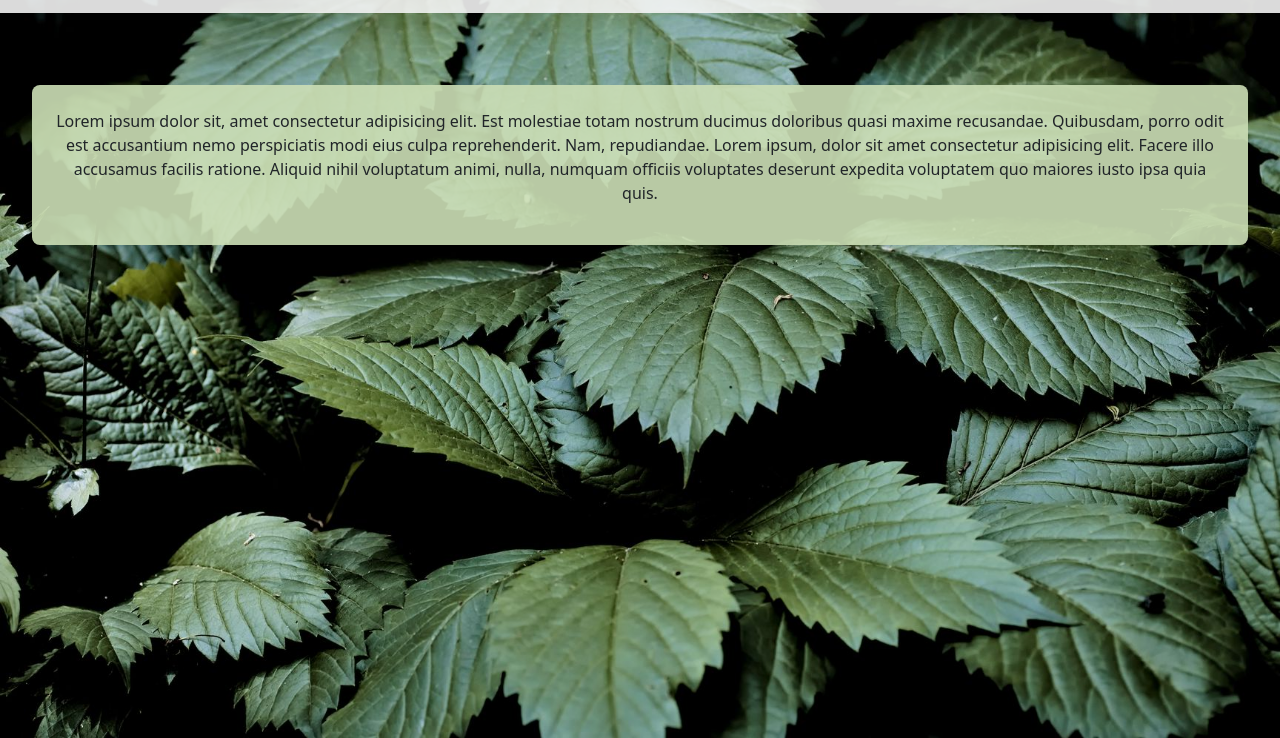
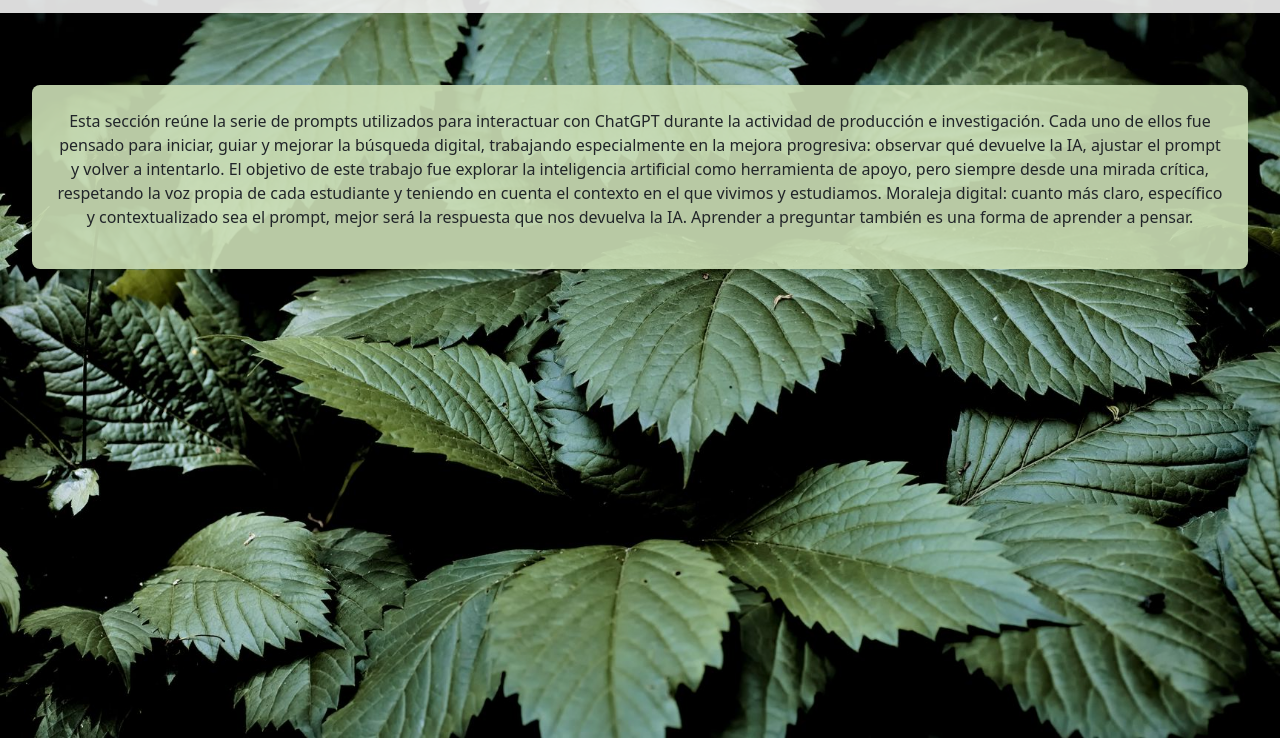
Before and after one commit to magaaperezz/prompts, a plain HTML site: page index.html in a window 1280 px wide. Shown: the part 62-800 px from the top of the page. Drawn offline with nearby package versions, Linux system fonts and the light colour scheme; a web font is replaced by a local one.

Commit message:
Update index.html

```diff
--- a/index.html
+++ b/index.html
@@ -21,12 +21,13 @@
     </nav>
     <br><br><br>
     <div class="oneB">
-        <p class="lorem">Lorem ipsum dolor sit, amet consectetur adipisicing elit. Est molestiae totam nostrum ducimus
-            doloribus quasi
-            maxime recusandae. Quibusdam, porro odit est accusantium nemo perspiciatis modi eius culpa reprehenderit.
-            Nam, repudiandae. Lorem ipsum, dolor sit amet consectetur adipisicing elit. Facere illo accusamus facilis
-            ratione. Aliquid nihil voluptatum animi, nulla, numquam officiis voluptates deserunt expedita voluptatem quo
-            maiores iusto ipsa quia quis.</p>
+        <p class="lorem">Esta sección reúne la serie de prompts utilizados para interactuar con ChatGPT durante la actividad de producción e investigación.
+
+Cada uno de ellos fue pensado para iniciar, guiar y mejorar la  búsqueda digital, trabajando especialmente en la mejora progresiva: observar qué devuelve la IA, ajustar el prompt y volver a intentarlo.
+
+El objetivo de este trabajo fue explorar la inteligencia artificial como herramienta de apoyo, pero siempre desde una mirada crítica, respetando la voz propia de cada estudiante y teniendo en cuenta el contexto en el que vivimos y estudiamos.
+
+Moraleja digital: cuanto más claro, específico y contextualizado sea el prompt, mejor será la respuesta que nos devuelva la IA. Aprender a preguntar también es una forma de aprender a pensar.</p>
     </div>
 </body>
 </html>
```
